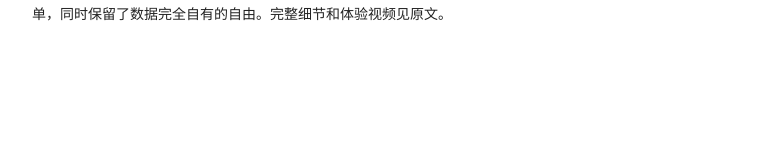
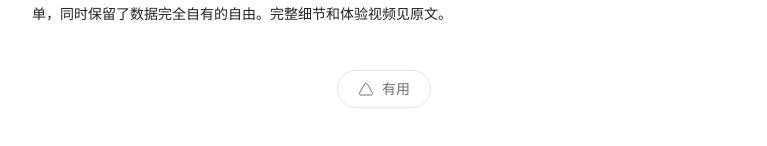
Before and after one commit to HanHanWeb/homepage, a Next.js app: page /blog/demo in a window 1280 px wide. Shown: the part 2649-2795 px from the top of the page, without its empty margins (120-887 px from the left). Before the commit the page ends 2743 px from the top, so only its background shows below. Built offline with nearby package versions, Linux system fonts and the light colour scheme; a small style sheet from the web is missing; a web font is replaced by a local one.

Commit message:
style: 有用按钮点击后显示为 有用+次数

```diff
--- a/src/components/blog/post-view.tsx
+++ b/src/components/blog/post-view.tsx
@@ -2,7 +2,7 @@
 
 import { Fancybox } from "@fancyapps/ui";
 import "@fancyapps/ui/dist/fancybox/fancybox.css";
-import { Calendar, Clock, Menu } from "lucide-react";
+import { Calendar, Clock, Menu, Triangle } from "lucide-react";
 import Link from "next/link";
 import { useEffect, useRef, useState } from "react";
 
@@ -62,6 +62,8 @@ export function PostView({ post }: { post: Post }) {
   const [fontStep, setFontStep] = useState(1);
   const [active, setActive] = useState(0);
   const [menuOpen, setMenuOpen] = useState(false);
+  const [liked, setLiked] = useState(false);
+  const [likeCount, setLikeCount] = useState(0);
   const contentRef = useRef<HTMLDivElement | null>(null);
   // 点击目录后的平滑滚动期间锁定高亮，避免路过中间章节时闪烁
   const clickLockRef = useRef(false);
@@ -72,7 +74,31 @@ export function PostView({ post }: { post: Post }) {
     if (Number.isInteger(saved) && saved >= 0 && saved < FONT_STEPS.length) {
       setFontStep(saved);
     }
-  }, []);
+    try {
+      const store = JSON.parse(localStorage.getItem("post-likes") ?? "{}");
+      if (store[post.slug]) {
+        setLiked(true);
+        setLikeCount(Number(store[post.slug]));
+      }
+    } catch {
+      // 存储不可用时忽略
+    }
+  }, [post.slug]);
+
+  const markUseful = () => {
+    if (liked) return;
+    let count = 1;
+    try {
+      const store = JSON.parse(localStorage.getItem("post-likes") ?? "{}");
+      count = (Number(store[post.slug]) || 0) + 1;
+      store[post.slug] = count;
+      localStorage.setItem("post-likes", JSON.stringify(store));
+    } catch {
+      // 存储不可用时仅本次会话生效
+    }
+    setLiked(true);
+    setLikeCount(count);
+  };
 
   // 正文图片灯箱
   useEffect(() => {
@@ -329,6 +355,26 @@ export function PostView({ post }: { post: Post }) {
               );
             })}
           </div>
+
+          <div className="mt-10 flex justify-center">
+            <button
+              type="button"
+              onClick={markUseful}
+              disabled={liked}
+              aria-pressed={liked}
+              className={`inline-flex items-center gap-2 rounded-full border px-5 py-2 text-sm transition-colors ${
+                liked
+                  ? "border-[#00bc7d]/60 bg-[#00bc7d]/10 text-[#00bc7d]"
+                  : "border-border bg-card text-muted-foreground hover:border-[#00bc7d]/50 hover:text-[#00bc7d]"
+              }`}
+            >
+              <Triangle
+                className={`size-4 ${liked ? "fill-[#00bc7d] text-[#00bc7d]" : ""}`}
+                strokeWidth={1.5}
+              />
+              有用{liked ? likeCount : ""}
+            </button>
+          </div>
         </article>
 
         <aside className="hidden space-y-4 lg:sticky lg:top-20 lg:block">
```
